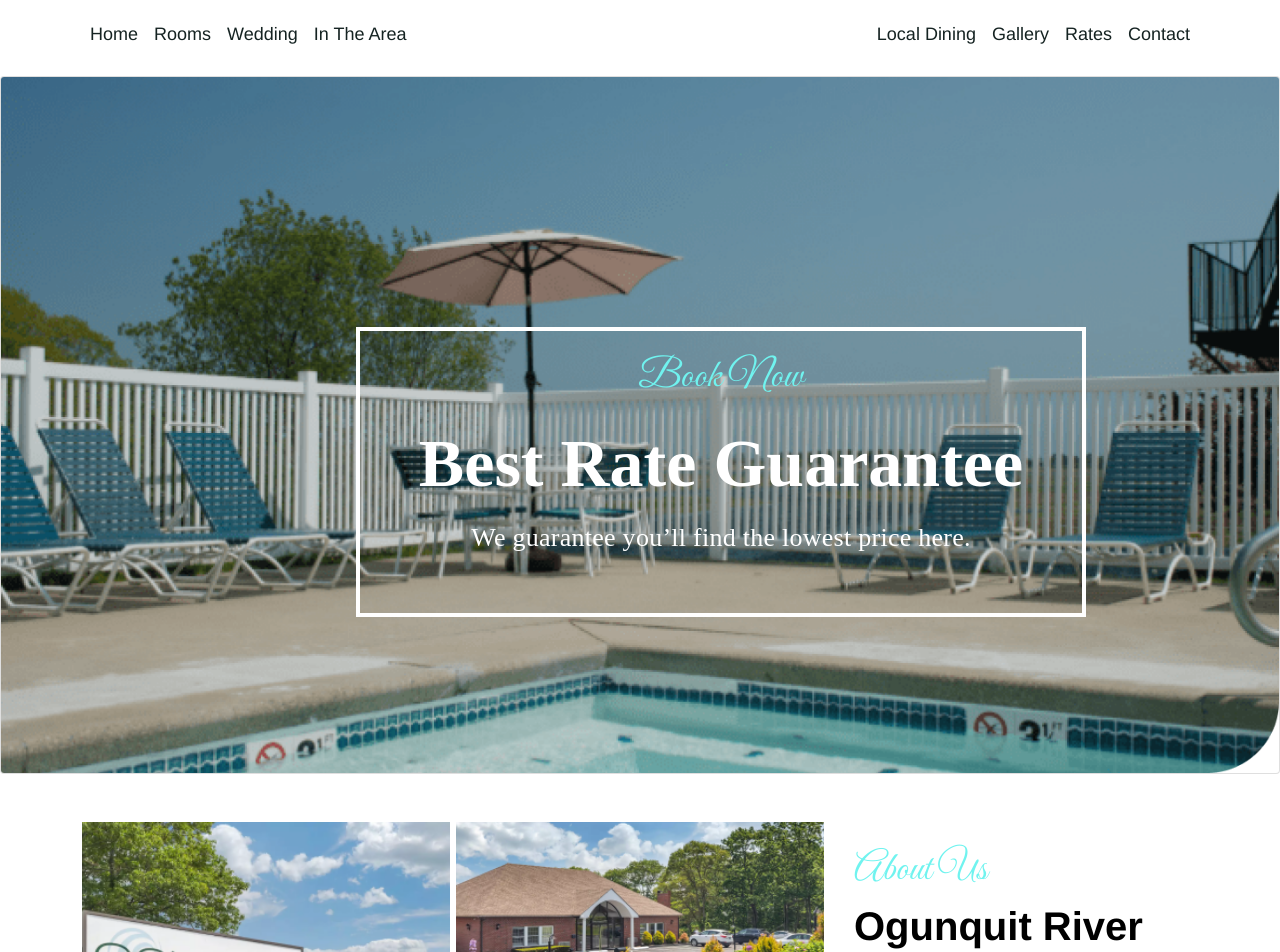
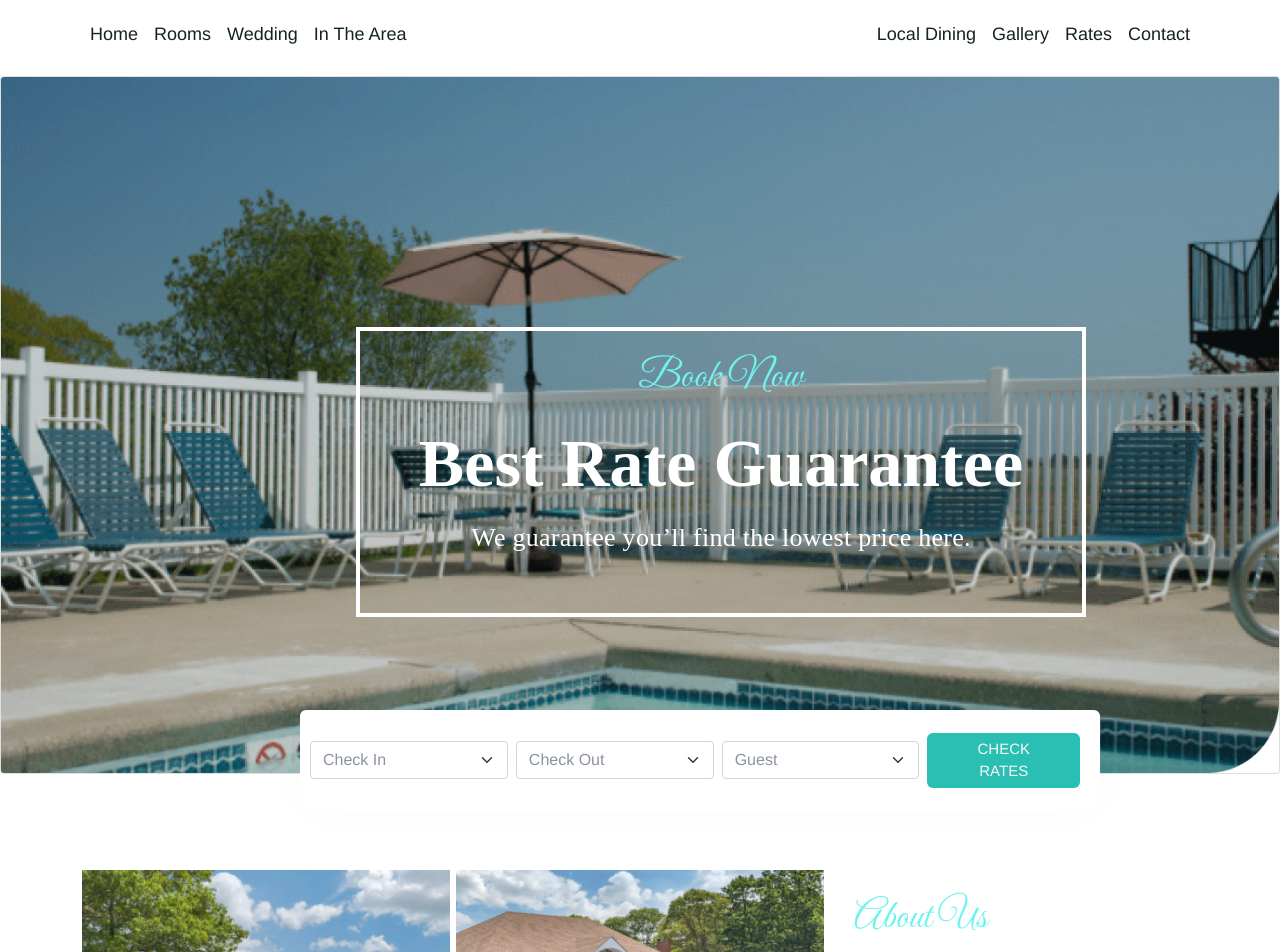
Before and after one commit to nayemk1999/travel-agency, a React (Create React App) app: page / in a window 1280 px wide. Shown: the top 952 px of the page. Built offline with nearby package versions, Linux system fonts and the light colour scheme.

Commit message:
searchbar added

```diff
--- a/src/components/Home/AboutUs/AboutUs.css
+++ b/src/components/Home/AboutUs/AboutUs.css
@@ -1,4 +1,4 @@
-.property-container{
+.about-container{
     display: grid;
     gap: 6px;
     grid-template-columns: repeat(3, 1fr);
--- a/src/components/Home/AboutUs/AboutUs.js
+++ b/src/components/Home/AboutUs/AboutUs.js
@@ -11,7 +11,7 @@ import Shape5 from '../../img/Shape5.png'
 const AboutUs = () => {
     return (
         <div className='mt-5 container'>
-            <div className="mt-5 property-container">
+            <div className="mt-5 pt-5 about-container">
                 <div className="card-area card-1">
                     <img src={Shape} />
                 </div>
--- a/src/components/Home/Home/Home.js
+++ b/src/components/Home/Home/Home.js
@@ -8,12 +8,14 @@ import Transportation from '../Explore/Transportation'
 import Footer from '../Footer/Footer'
 import Header from '../Header/Header/Header'
 import HeroSection from '../Header/HeroSection/HeroSection'
+import SearchBar from '../SearchBar/SearchBar'
 
 export default function Home() {
     return (
         <div>
             <Header/>
             <HeroSection/>
+            <SearchBar/>
             <AboutUs/>
             <Explore/>
             <ExplorePlace/>
--- /dev/null
+++ b/src/components/Home/SearchBar/SearchBar.css
@@ -0,0 +1,42 @@
+.checkRate{
+    background: #FFFFFF;
+    box-shadow: 0px 0px 54px rgba(32, 36, 48, 0.02);
+    border-radius: 6px;
+    width: 800px;
+    height: 100px;
+    margin: 0 auto;
+    padding: 10px;
+    position: absolute;
+    top: 710px !important;
+    left: 300px
+
+}
+.checkRate select{
+    color: #8B939F;
+}
+.check-btn{
+        background: #29BFB3;
+        border-radius: 6px;
+        font-size: 15px;
+        color: #F9F8F2;
+        outline:none;
+        border: none;
+        padding: 5px 50px;
+        margin-right: 10px;
+
+}
+@media only screen and (max-width: 600px) {
+    .checkRate{
+        display:block !important;
+        background: #FFFFFF;
+        box-shadow: 0px 0px 54px rgba(32, 36, 48, 0.02);
+        border-radius: 6px;
+        width: 300px;
+        height: 100px;
+        /* margin: 0 auto; */
+        padding: 10px;
+        /* position: absolute; */
+        /* top: 710px !important; */
+        /* left: 300px */
+    }
+}
--- /dev/null
+++ b/src/components/Home/SearchBar/SearchBar.js
@@ -0,0 +1,37 @@
+import React from 'react'
+import './SearchBar.css'
+export default function SearchBar() {
+    return (
+        <>
+            <div class="search-container container" aria-label="Mini form">
+                <form >
+                    <div className="d-flex align-items-center justify-content-center checkRate">
+                        <select
+                            className="form-select me-2 "
+                            aria-label="Default select example"
+                        >
+                            <option selected>Check In</option>
+
+                        </select>
+                        <select
+
+                            className="form-select me-2"
+                            aria-label="Default select example"
+                        >
+                            <option selected>Check Out</option>
+
+                        </select>
+                        <select
+
+                            className="form-select me-2"
+                            aria-label="Default select example"
+                        >
+                            <option selected>Guest</option>
+                        </select>
+                        <button className="check-btn " type="submit">CHECK RATES</button>
+                    </div>
+                </form>
+            </div>
+        </>
+    )
+}
```
Also changed, not shown: firebase.json (added), 1 other file (tests, documents, lock files or other folders).
